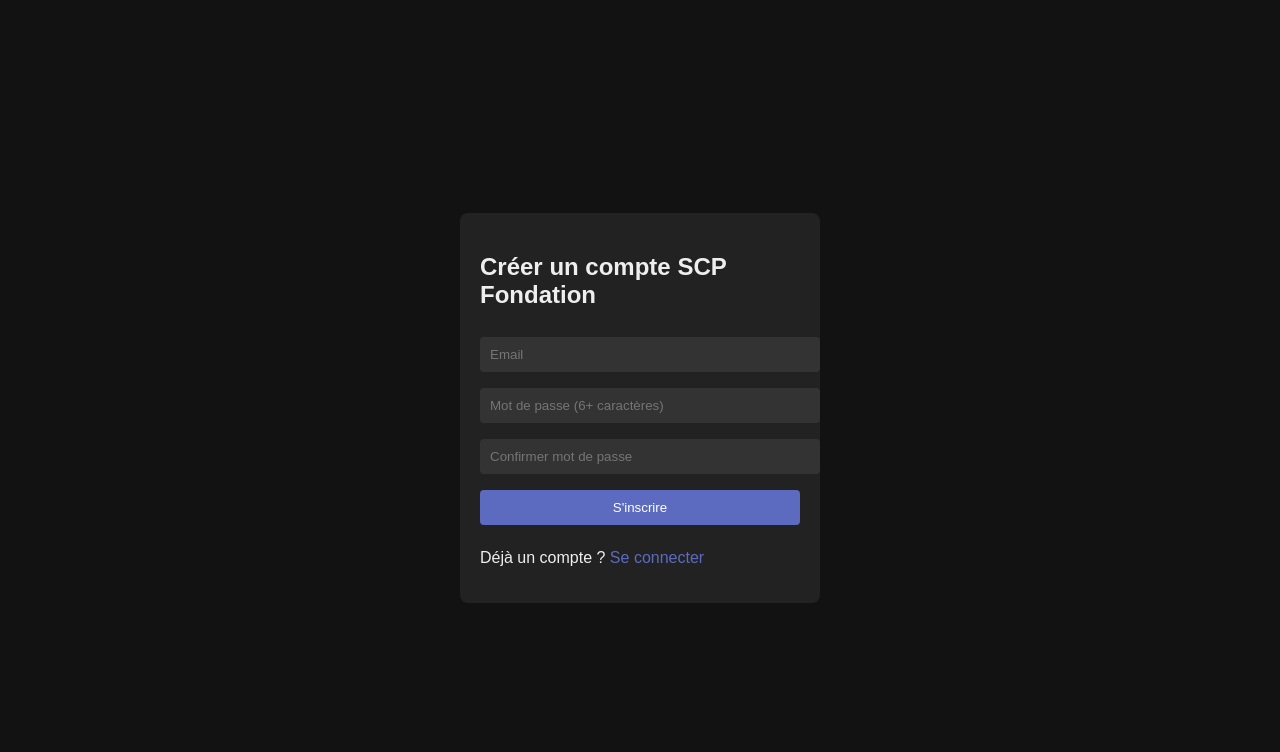
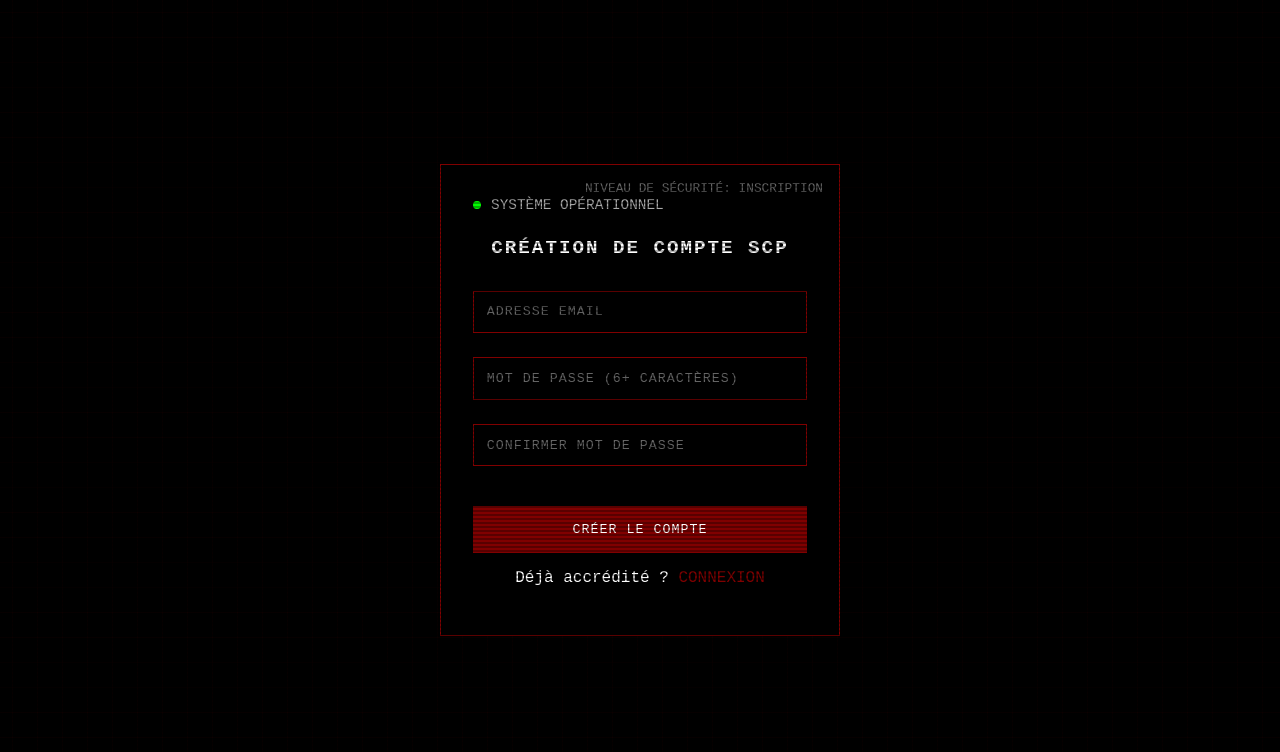
Before and after one commit to TDRFox/site108-web, a plain HTML site: page register.html in a window 1280 px wide. Drawn offline with Linux system fonts and the light colour scheme.

Commit message:
register.html

```diff
--- a/register.html
+++ b/register.html
@@ -3,30 +3,208 @@
 <head>
 <meta charset="UTF-8" />
 <meta name="viewport" content="width=device-width, initial-scale=1" />
-<title>SCP Fondation - Inscription</title>
+<title>SCP FOUNDATION - INSCRIPTION</title>
 <style>
-  body { font-family: Arial, sans-serif; background:#121212; color:#eee; display:flex; justify-content:center; align-items:center; height:100vh; }
-  form { background:#222; padding:20px; border-radius:8px; width:320px; }
-  input, button { width:100%; padding:10px; margin:8px 0; border:none; border-radius:4px; }
-  input { background:#333; color:#eee; }
-  button { background:#5c6bc0; color:#fff; cursor:pointer; }
-  button:hover { background:#3949ab; }
-  a { color:#5c6bc0; text-decoration:none; }
-  a:hover { text-decoration:underline; }
-  #error {color:#ff5555;}
+* {
+  margin: 0;
+  padding: 0;
+  box-sizing: border-box;
+  font-family: 'Courier New', monospace;
+}
+
+body {
+  background: #000;
+  color: #fff;
+  min-height: 100vh;
+  display: flex;
+  justify-content: center;
+  align-items: center;
+  position: relative;
+  overflow: hidden;
+}
+
+/* Grid background */
+.grid-bg {
+  position: fixed;
+  top: 0;
+  left: 0;
+  width: 100%;
+  height: 100%;
+  background-image: linear-gradient(0deg, transparent 24%,
+    rgba(128, 0, 0, .05) 25%,
+    rgba(128, 0, 0, .05) 26%,
+    transparent 27%, transparent 74%,
+    rgba(128, 0, 0, .05) 75%,
+    rgba(128, 0, 0, .05) 76%,
+    transparent 77%, transparent),
+    linear-gradient(90deg, transparent 24%,
+    rgba(128, 0, 0, .05) 25%,
+    rgba(128, 0, 0, .05) 26%,
+    transparent 27%, transparent 74%,
+    rgba(128, 0, 0, .05) 75%,
+    rgba(128, 0, 0, .05) 76%,
+    transparent 77%, transparent);
+  background-size: 50px 50px;
+  z-index: 0;
+}
+
+/* Scanlines effect */
+.scanlines {
+  position: fixed;
+  top: 0;
+  left: 0;
+  width: 100%;
+  height: 100%;
+  background: linear-gradient(to bottom,
+    rgba(0, 0, 0, 0) 50%,
+    rgba(0, 0, 0, 0.3) 50%
+  );
+  background-size: 100% 4px;
+  pointer-events: none;
+  z-index: 2;
+}
+
+.container {
+  background: rgba(0, 0, 0, 0.9);
+  border: 1px solid #800000;
+  padding: 2rem;
+  width: 400px;
+  position: relative;
+  z-index: 1;
+}
+
+.status-bar {
+  display: flex;
+  align-items: center;
+  margin-bottom: 1.5rem;
+  font-size: 0.9em;
+  color: #aaa;
+}
+
+.status-dot {
+  width: 8px;
+  height: 8px;
+  background: #00ff00;
+  border-radius: 50%;
+  margin-right: 10px;
+}
+
+.title {
+  color: #fff;
+  text-align: center;
+  margin: 1rem 0 2rem;
+  letter-spacing: 2px;
+  font-size: 1.2em;
+}
+
+.form-group {
+  margin-bottom: 1.5rem;
+}
+
+input {
+  width: 100%;
+  padding: 0.8rem;
+  background: rgba(0, 0, 0, 0.8);
+  border: 1px solid #800000;
+  color: #fff;
+  font-family: 'Courier New', monospace;
+  letter-spacing: 1px;
+}
+
+input:focus {
+  outline: none;
+  border-color: #ff0000;
+}
+
+input::placeholder {
+  color: #666;
+}
+
+button {
+  width: 100%;
+  padding: 1rem;
+  background: #800000;
+  border: none;
+  color: #fff;
+  font-family: 'Courier New', monospace;
+  letter-spacing: 1px;
+  cursor: pointer;
+  transition: all 0.3s ease;
+  margin-top: 1rem;
+}
+
+button:hover {
+  background: #a00000;
+  box-shadow: 0 0 10px rgba(255, 0, 0, 0.3);
+}
+
+.login-link {
+  text-align: center;
+  margin-top: 1rem;
+}
+
+a {
+  color: #800000;
+  text-decoration: none;
+  transition: color 0.3s ease;
+}
+
+a:hover {
+  color: #ff0000;
+}
+
+#error {
+  color: #ff0000;
+  text-align: center;
+  margin-top: 1rem;
+  font-size: 0.9em;
+}
+
+.security-level {
+  position: absolute;
+  top: 1rem;
+  right: 1rem;
+  font-size: 0.8em;
+  color: #666;
+}
 </style>
 </head>
 <body>
+  <div class="grid-bg"></div>
+  <div class="scanlines"></div>
+
+  <div class="container">
+    <div class="security-level">NIVEAU DE SÉCURITÉ: INSCRIPTION</div>
+
+    <div class="status-bar">
+      <div class="status-dot"></div>
+      SYSTÈME OPÉRATIONNEL
+    </div>
+
+    <h1 class="title">CRÉATION DE COMPTE SCP</h1>
 
     <form id="registerForm">
-  <h2>Créer un compte SCP Fondation</h2>
-  <input type="email" id="email" placeholder="Email" required />
-  <input type="password" id="password" placeholder="Mot de passe (6+ caractères)" required minlength="6" />
-  <input type="password" id="passwordConfirm" placeholder="Confirmer mot de passe" required minlength="6" />
-  <button type="submit">S'inscrire</button>
-  <p>Déjà un compte ? <a href="index.html">Se connecter</a></p>
-  <p id="error"></p>
+      <div class="form-group">
+        <input type="email" id="email" placeholder="ADRESSE EMAIL" required />
+      </div>
+
+      <div class="form-group">
+        <input type="password" id="password" placeholder="MOT DE PASSE (6+ CARACTÈRES)" required minlength="6" />
+      </div>
+
+      <div class="form-group">
+        <input type="password" id="passwordConfirm" placeholder="CONFIRMER MOT DE PASSE" required minlength="6" />
+      </div>
+
+      <button type="submit">CRÉER LE COMPTE</button>
+
+      <div class="login-link">
+        Déjà accrédité ? <a href="index.html">CONNEXION</a>
+      </div>
+
+      <div id="error"></div>
     </form>
+  </div>
 
   <script src="https://www.gstatic.com/firebasejs/9.23.0/firebase-app-compat.js"></script>
   <script src="https://www.gstatic.com/firebasejs/9.23.0/firebase-auth-compat.js"></script>
@@ -65,7 +243,6 @@ registerForm.addEventListener('submit', e => {
 
     auth.createUserWithEmailAndPassword(email, password)
       .then(({user}) => {
-      // Créer profil utilisateur en DB avec accréditation par défaut 1
         const defaultAccreditation = "1";
         db.ref('users/' + user.uid).set({
           email: user.email,
@@ -82,6 +259,9 @@ registerForm.addEventListener('submit', e => {
       });
   });
   </script>
+</body>
+</html>
+</script>
 
 </body>
 </html>
```
Lines whose indentation alone changed are shown as unchanged.
